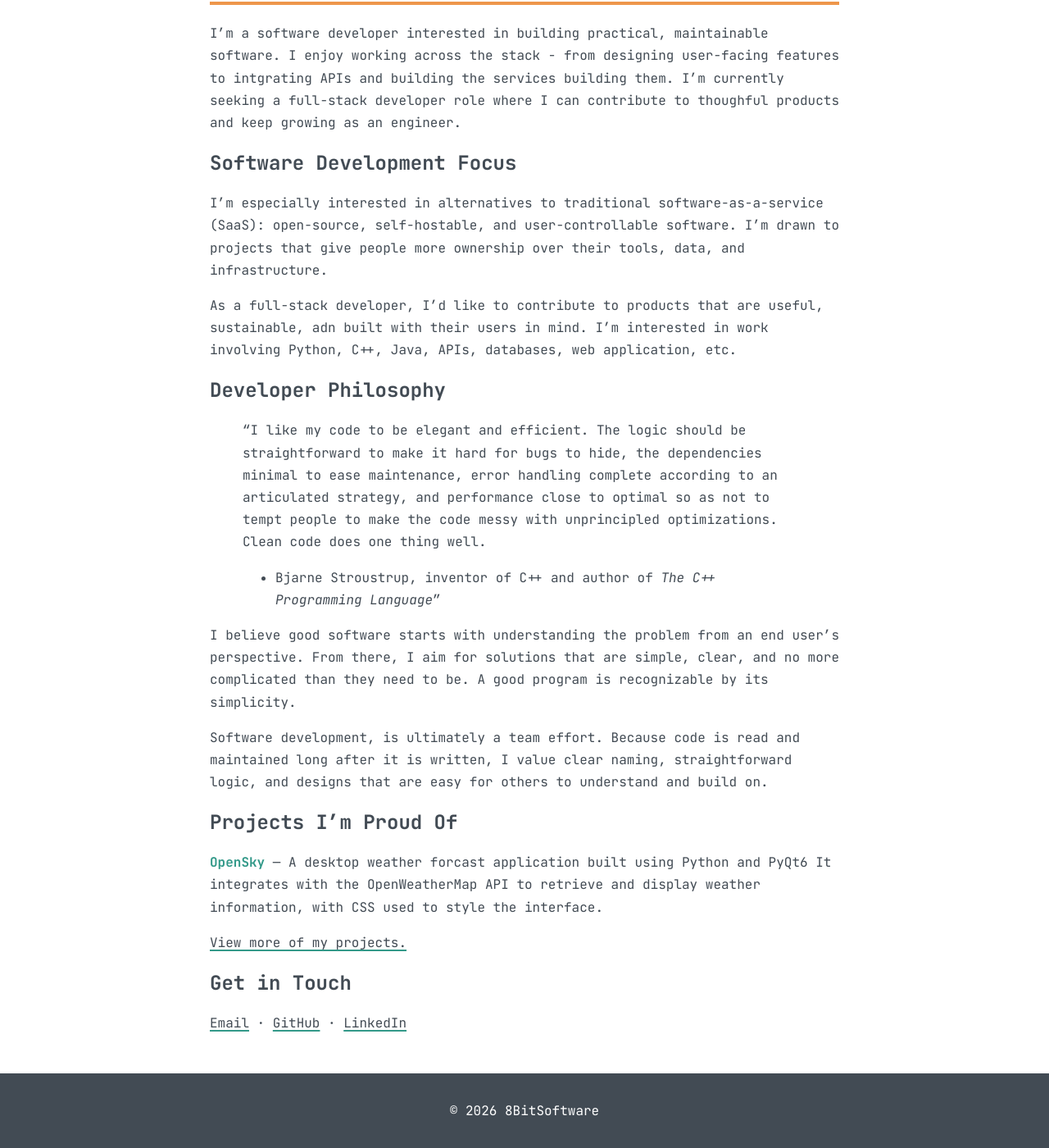
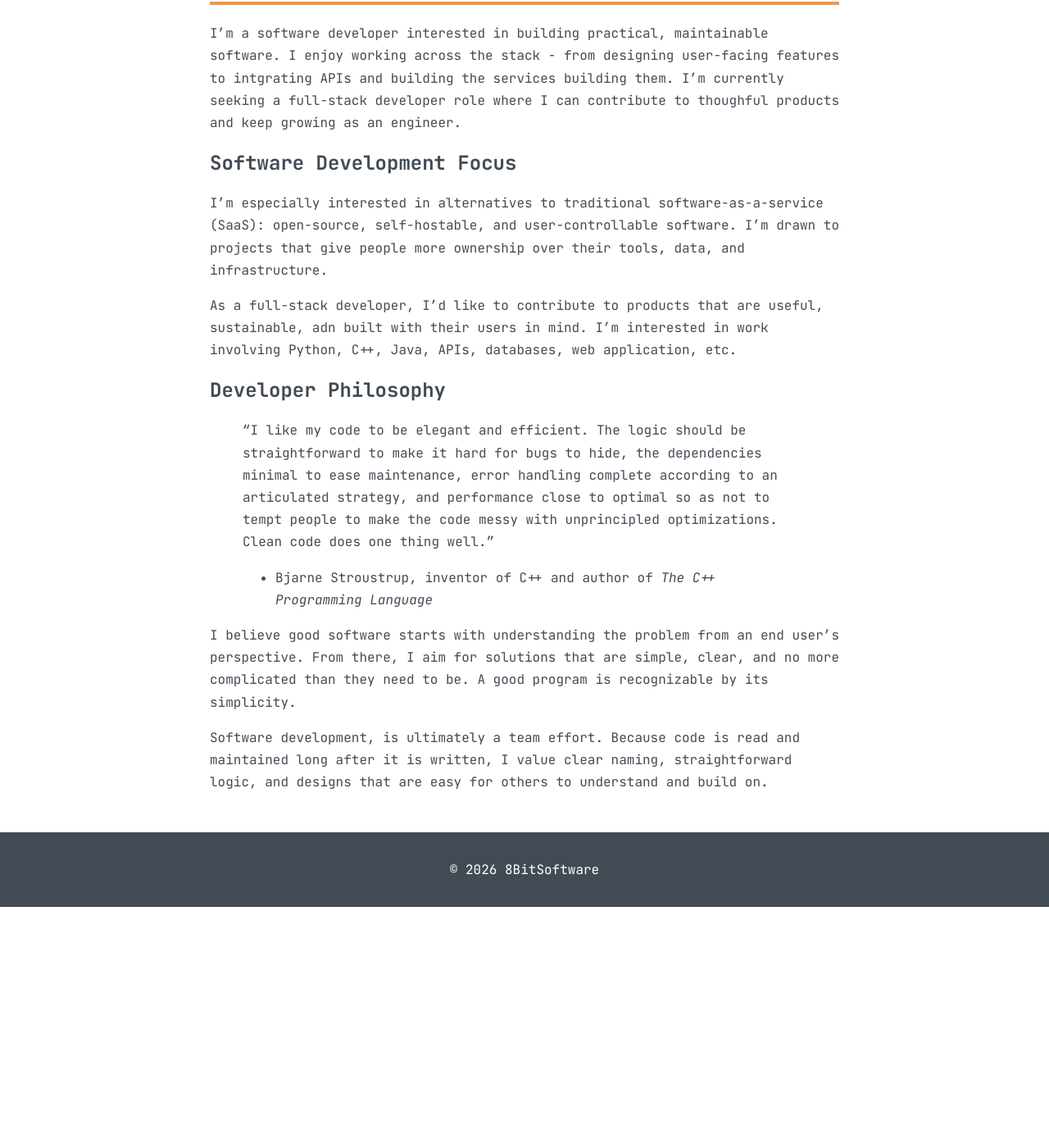
Before and after one commit to 8Bitsian/Resume, a Jekyll site: the page built from pages/about.md, in a window 1280 px wide and 1400 px high, scrolled down 139 px. Shown: the whole window at 82% size. Built offline with Jekyll 4.4.1, drawn with Linux system fonts in a browser that asks for light colours; after the commit the page ends 1245 px from its top, so only the background shows below that.

Commit message:
Updated about.md and resume.md pages and removed contact sections.

```diff
--- a/pages/about.md
+++ b/pages/about.md
@@ -17,8 +17,8 @@ As a full-stack developer, I'd like to contribute to products that are useful, s
 I'm interested in work involving Python, C++, Java, APIs, databases, web application, etc.
 
 ## Developer Philosophy
-> “I like my code to be elegant and efficient. The logic should be straightforward to make it hard for bugs to hide, the dependencies minimal to ease maintenance, error handling complete according to an articulated strategy, and performance close to optimal so as not to tempt people to make the code messy with unprincipled optimizations. Clean code does one thing well.
-> - Bjarne Stroustrup, inventor of C++ and author of _The C++ Programming Language_"
+> “I like my code to be elegant and efficient. The logic should be straightforward to make it hard for bugs to hide, the dependencies minimal to ease maintenance, error handling complete according to an articulated strategy, and performance close to optimal so as not to tempt people to make the code messy with unprincipled optimizations. Clean code does one thing well."
+> - Bjarne Stroustrup, inventor of C++ and author of _The C++ Programming Language_
 
 I believe good software starts with understanding the problem from an end user's perspective.
 From there, I aim for solutions that are simple, clear, and no more complicated than they need to be.
@@ -26,12 +26,3 @@ A good program is recognizable by its simplicity.
 
 Software development, is ultimately a team effort.
 Because code is read and maintained long after it is written, I value clear naming, straightforward logic, and designs that are easy for others to understand and build on.
-
-## Projects I’m Proud Of
-**OpenSky** — A desktop weather forcast application built using Python and PyQt6
-It integrates with the OpenWeatherMap API to retrieve and display weather information, with CSS used to style the interface.
-
-[View more of my projects.](https://example.com)
-
-## Get in Touch
-[Email](mailto:you@example.com) · [GitHub](https://github.com/your-username) · [LinkedIn](https://linkedin.com/in/your-profile)
```
Also changed, not shown: pages/resume.md (+0 -13 lines), pages/index.md (line endings or trailing spaces).
